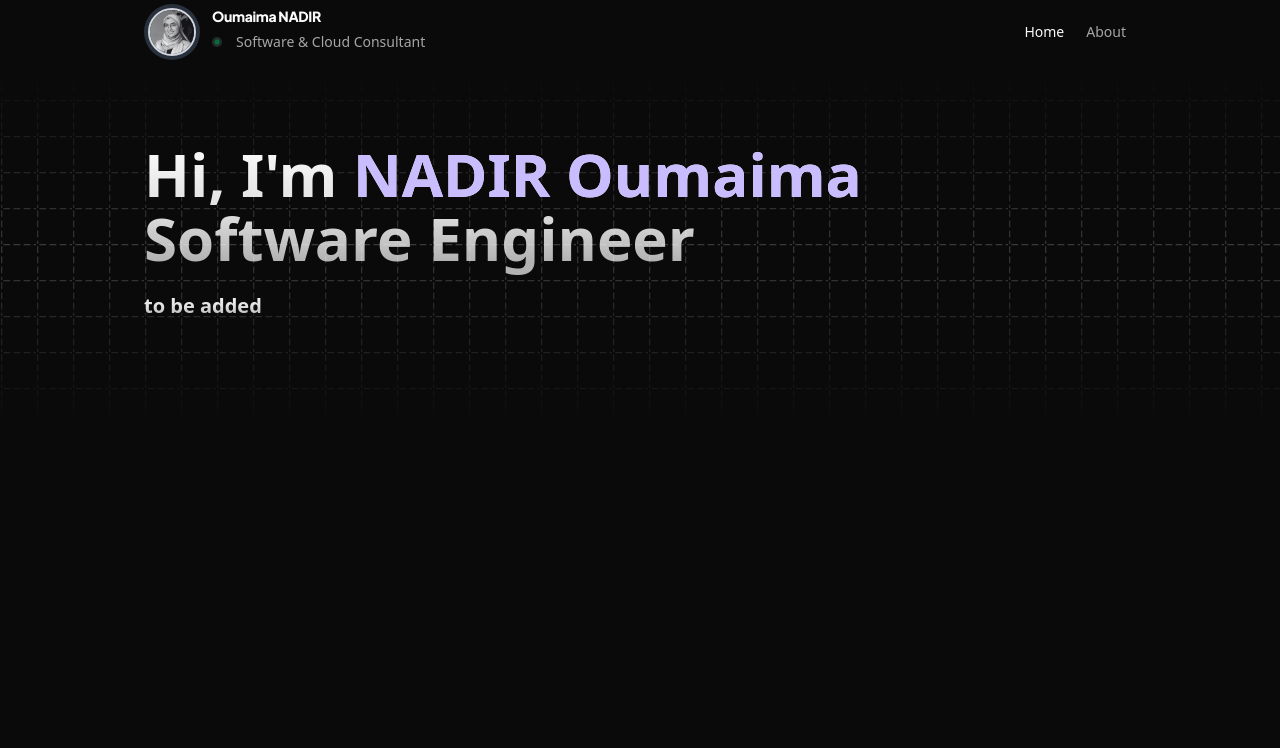
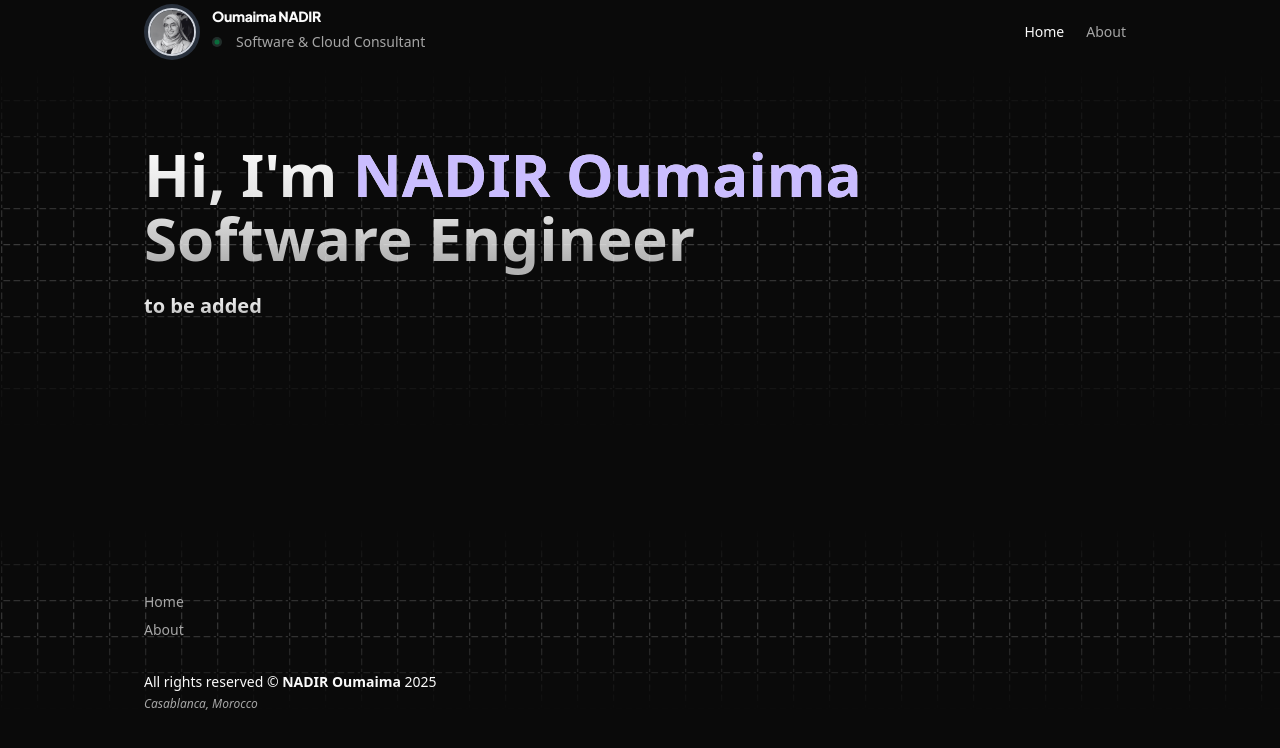
Before and after one commit to nadiroumaima/onadir.com, a Next.js app: page / in a window 1280 px wide. Shown: the top 748 px of the page. Built offline with nearby package versions, Linux system fonts and the light colour scheme.

Commit message:
feat(layout): add footer component

```diff
--- a/app/about/page.tsx
+++ b/app/about/page.tsx
@@ -0,0 +1,3 @@
+export default function AboutPage() {
+  return <div>About</div>
+}
--- a/app/layout.tsx
+++ b/app/layout.tsx
@@ -7,6 +7,7 @@ import {
 } from 'next/font/google';
 import localFont from 'next/font/local';
 import { cn } from "@/lib/utils";
+import Footer from "@/components/footer";
 
 const fontCal = localFont({
   src: '../assets/fonts/CalSans-SemiBold.woff2',
@@ -38,8 +39,9 @@ export default function RootLayout({
       <body  className={cn(fontSans.variable, fontMono.variable, fontCal.variable)}
       suppressHydrationWarning>
          <div id="__app" className={cn('flex min-h-screen flex-col')}>
-        <Header/>
-        {children}
+        <Header />
+          <main>{children}</main>
+          <Footer />
         </div>
       </body>
     </html>
--- a/components/footer.tsx
+++ b/components/footer.tsx
@@ -0,0 +1,44 @@
+import {  FOOTER_LINKS } from '@/constants/links';
+import { SITE } from '@/constants/site';
+import { cn } from '@/lib/utils';
+
+import Container from './container';
+import Link from './link';
+
+const Footer = () => {
+  return (
+    <footer className={cn('bg-grid mt-24 mb-10 pt-16 text-sm')}>
+      <Container>
+        <nav className={cn('mb-8 grid grid-cols-2 gap-y-2', 'sm:grid-cols-3')}>
+          {FOOTER_LINKS.map((groups, index) => (
+            <div
+              key={`footerGroup${index}`}
+              className={cn('flex flex-col items-start gap-2')}
+            >
+              {groups.map(({ title, path }) => (
+                <Link
+                  key={path}
+                  href={path}
+                  className={cn(
+                    'text-muted-foreground font-medium transition-colors duration-200',
+                    'hover:text-foreground',
+                  )}
+                >
+                  {title}
+                </Link>
+              ))}
+            </div>
+          ))}
+        </nav>
+       <div className={cn('font-medium flex flex-col gap-1')}>
+  <div>
+    All rights reserved &copy; <Link href="/">{SITE.author.name}</Link> {new Date().getFullYear()}
+  </div>
+  <em className={cn('text-muted-foreground text-xs')}>Casablanca, Morocco</em>
+</div>
+      </Container>
+    </footer>
+  );
+};
+
+export default Footer;
--- a/constants/links.tsx
+++ b/constants/links.tsx
@@ -24,3 +24,18 @@ export const NAV_LINKS: NavLink[] = [
 
 
 ];
+export const FOOTER_LINKS = [
+  [
+    {
+      title: 'Home',
+      path: '/',
+    },
+    {
+      title: 'About',
+      path: ROUTES.about,
+    },
+
+
+  ],
+
+];
--- /dev/null
+++ b/constants/site.tsx
@@ -0,0 +1,42 @@
+interface Author {
+  name: string;
+  url: string;
+  avatar: string;
+  email: string;
+  linkedIn: string;
+  github: {
+    username: string;
+    url: string;
+  };
+  twitter?: string;
+}
+interface Site {
+  url: string;
+  name: string;
+  title: string;
+  description: string;
+  author: Author;
+  keywords?: string[];
+}
+export const SITE: Site = {
+    url: '',
+  name: "oumaima's portfolio",
+  title: 'NADIR Oumaima',
+  description:
+    '',
+  author: {
+    name: 'NADIR Oumaima',
+    url: '',
+    email: 'nadiroumaima17@gmail.com',
+    linkedIn: 'https://www.linkedin.com/in/oumaima-nadir',
+    github: {
+      username: 'nadiroumaima',
+      url: 'https://www.github.com/nadiroumaima',
+    },
+    avatar: '',
+    twitter: '',
+  },
+  keywords: [
+
+  ],
+};
```
